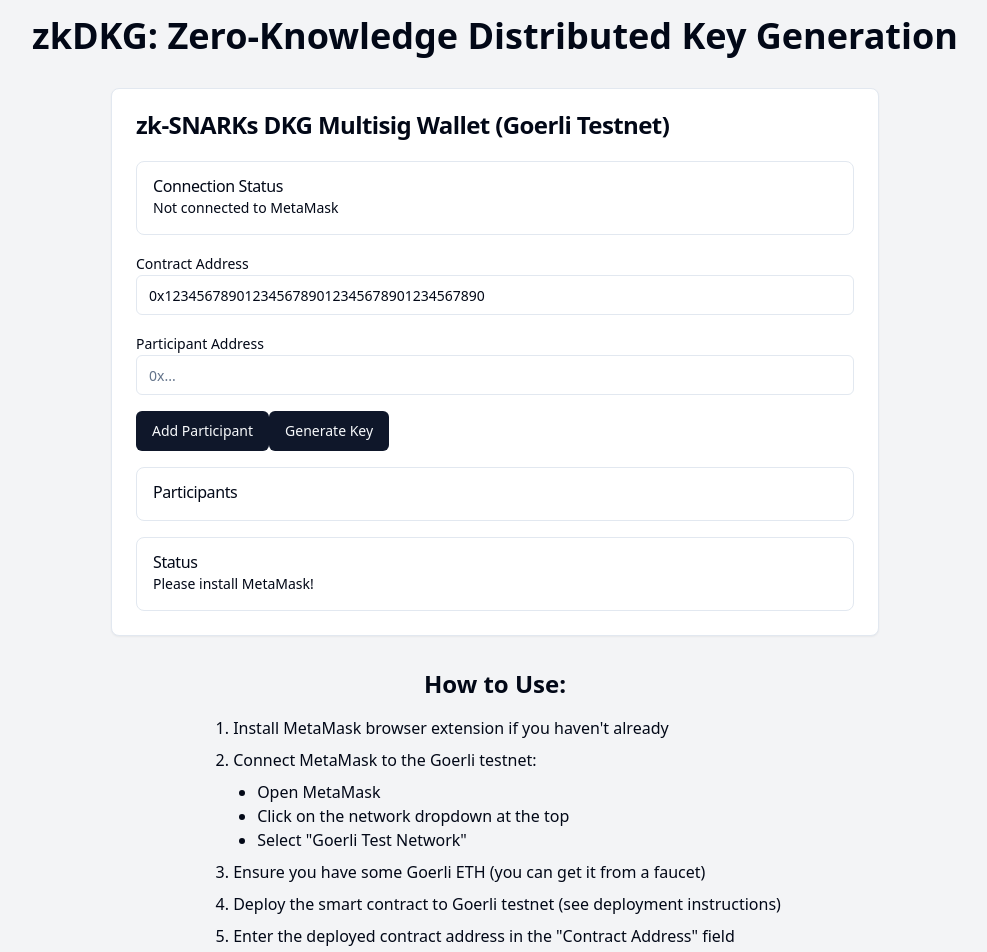
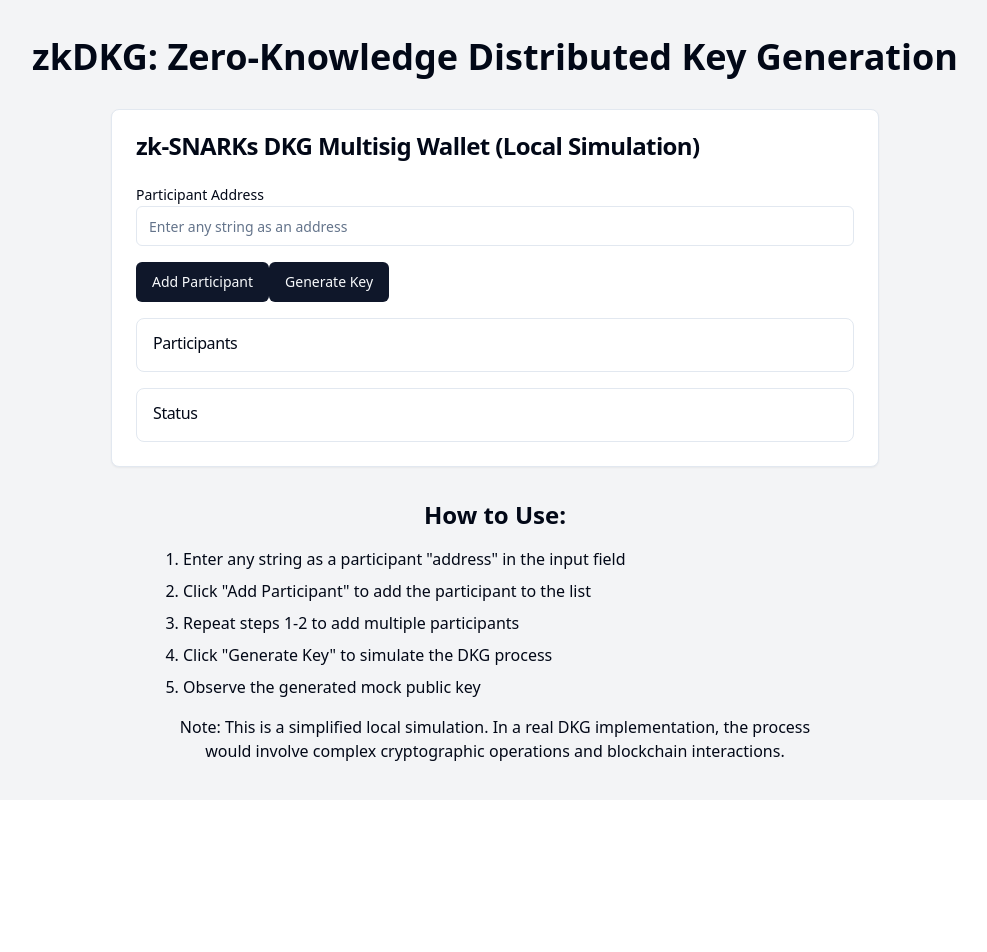
Before and after one commit to gavrielsha/zk-participant-network, a React (Vite) app: page / in a window 1280 px wide. Shown: the top 952 px of the page, without its empty margins (145-1132 px from the left). After the commit the page ends 800 px from the top, so only its background shows below. Built offline with nearby package versions, Linux system fonts and the light colour scheme.

Commit message:
Simplify local setup process
Refactor project structure and documentation to streamline local development and presentation of functionality. Ensure all necessary components are easily accessible for demonstration purposes.
[skip gpt_engineer]

```diff
--- a/src/components/DKGMultisigWallet.jsx
+++ b/src/components/DKGMultisigWallet.jsx
@@ -1,146 +1,55 @@
-import React, { useState, useEffect } from 'react';
-import { ethers } from 'ethers';
+import React, { useState } from 'react';
 import { Button } from "@/components/ui/button";
 import { Card, CardContent, CardHeader, CardTitle } from "@/components/ui/card";
 import { Input } from "@/components/ui/input";
 import { Label } from "@/components/ui/label";
 import { Alert, AlertDescription, AlertTitle } from "@/components/ui/alert";
 
-const contractABI = [
-  "function addParticipant(address participant) public",
-  "function generateKey() public",
-  "function getParticipants() public view returns (address[])",
-  "event ParticipantAdded(address participant)",
-  "event KeyGenerated(bytes32 publicKey)"
-];
-
 const DKGMultisigWallet = () => {
-  const [provider, setProvider] = useState(null);
-  const [contract, setContract] = useState(null);
-  const [account, setAccount] = useState('');
+  const [participants, setParticipants] = useState([]);
   const [participantAddress, setParticipantAddress] = useState('');
-  const [contractAddress, setContractAddress] = useState('0x1234567890123456789012345678901234567890'); // Replace with your deployed contract address
-  const [participants, setParticipants] = useState([]);
   const [publicKey, setPublicKey] = useState('');
   const [feedback, setFeedback] = useState('');
 
-  useEffect(() => {
-    const init = async () => {
-      if (typeof window.ethereum !== 'undefined') {
-        try {
-          await window.ethereum.request({ method: 'eth_requestAccounts' });
-          const provider = new ethers.providers.Web3Provider(window.ethereum);
-          setProvider(provider);
-
-          const network = await provider.getNetwork();
-          if (network.name !== 'goerli') {
-            setFeedback('Please switch to the Goerli testnet in MetaMask.');
-            return;
-          }
-
-          const accounts = await provider.listAccounts();
-          setAccount(accounts[0]);
-
-          window.ethereum.on('accountsChanged', (accounts) => {
-            setAccount(accounts[0]);
-          });
-
-          // Initialize contract
-          const signer = provider.getSigner();
-          const contract = new ethers.Contract(contractAddress, contractABI, signer);
-          setContract(contract);
-          setFeedback('Contract initialized successfully!');
-
-          // Load participants
-          loadParticipants(contract);
-        } catch (error) {
-          setFeedback('Error connecting to MetaMask: ' + error.message);
-        }
-      } else {
-        setFeedback('Please install MetaMask!');
-      }
-    };
-
-    init();
-  }, []);
-
-  const loadParticipants = async (contract) => {
-    try {
-      const participantList = await contract.getParticipants();
-      setParticipants(participantList);
-    } catch (error) {
-      console.error('Error loading participants:', error);
+  const addParticipant = () => {
+    if (participantAddress.trim() === '') {
+      setFeedback('Please enter a valid address');
+      return;
     }
+    if (participants.includes(participantAddress)) {
+      setFeedback('This participant is already added');
+      return;
+    }
+    setParticipants([...participants, participantAddress]);
+    setParticipantAddress('');
+    setFeedback('Participant added successfully!');
   };
 
-  const addParticipant = async () => {
-    if (!contract) {
-      setFeedback('Contract not initialized.');
+  const generateKey = () => {
+    if (participants.length === 0) {
+      setFeedback('Add participants before generating a key');
       return;
     }
-    if (!ethers.utils.isAddress(participantAddress)) {
-      setFeedback('Invalid participant address');
-      return;
-    }
-    try {
-      setFeedback('Processing...');
-      const tx = await contract.addParticipant(participantAddress);
-      await tx.wait();
-      setFeedback('Participant added successfully!');
-      loadParticipants(contract);
-      setParticipantAddress('');
-    } catch (error) {
-      setFeedback('Error: ' + error.message);
-    }
-  };
-
-  const generateKey = async () => {
-    if (!contract) {
-      setFeedback('Contract not initialized.');
-      return;
-    }
-    try {
-      setFeedback('Generating key...');
-      const tx = await contract.generateKey();
-      const receipt = await tx.wait();
-      const event = receipt.events.find(e => e.event === 'KeyGenerated');
-      if (event) {
-        setPublicKey(event.args.publicKey);
-        setFeedback('Key generated successfully!');
-      }
-    } catch (error) {
-      setFeedback('Error: ' + error.message);
-    }
+    // Simulate key generation with a random hash
+    const mockPublicKey = Array(64).fill(0).map(() => Math.floor(Math.random() * 16).toString(16)).join('');
+    setPublicKey(mockPublicKey);
+    setFeedback('Key generated successfully!');
   };
 
   return (
     <Card className="w-full max-w-3xl">
       <CardHeader>
-        <CardTitle>zk-SNARKs DKG Multisig Wallet (Goerli Testnet)</CardTitle>
+        <CardTitle>zk-SNARKs DKG Multisig Wallet (Local Simulation)</CardTitle>
       </CardHeader>
       <CardContent>
         <div className="space-y-4">
-          <Alert>
-            <AlertTitle>Connection Status</AlertTitle>
-            <AlertDescription>
-              {account ? `Connected to ${account}` : 'Not connected to MetaMask'}
-            </AlertDescription>
-          </Alert>
-          <div>
-            <Label htmlFor="contract-address">Contract Address</Label>
-            <Input
-              id="contract-address"
-              value={contractAddress}
-              readOnly
-            />
-          </div>
           <div>
             <Label htmlFor="participant-address">Participant Address</Label>
             <Input
               id="participant-address"
               value={participantAddress}
               onChange={(e) => setParticipantAddress(e.target.value)}
-              placeholder="0x..."
+              placeholder="Enter any string as an address"
             />
           </div>
           <Button onClick={addParticipant}>Add Participant</Button>
--- a/src/pages/Index.jsx
+++ b/src/pages/Index.jsx
@@ -9,21 +9,16 @@ const Index = () => {
       <div className="mt-8 text-center max-w-2xl">
         <h2 className="text-2xl font-semibold mb-4">How to Use:</h2>
         <ol className="text-left list-decimal pl-6 space-y-2">
-          <li>Install MetaMask browser extension if you haven't already</li>
-          <li>Connect MetaMask to the Goerli testnet:
-            <ul className="list-disc pl-6 mt-2">
-              <li>Open MetaMask</li>
-              <li>Click on the network dropdown at the top</li>
-              <li>Select "Goerli Test Network"</li>
-            </ul>
-          </li>
-          <li>Ensure you have some Goerli ETH (you can get it from a faucet)</li>
-          <li>Deploy the smart contract to Goerli testnet (see deployment instructions)</li>
-          <li>Enter the deployed contract address in the "Contract Address" field</li>
-          <li>Click "Initialize Contract" to connect to the deployed contract</li>
-          <li>Add participants by entering their Ethereum addresses</li>
-          <li>Generate keys using the provided button</li>
+          <li>Enter any string as a participant "address" in the input field</li>
+          <li>Click "Add Participant" to add the participant to the list</li>
+          <li>Repeat steps 1-2 to add multiple participants</li>
+          <li>Click "Generate Key" to simulate the DKG process</li>
+          <li>Observe the generated mock public key</li>
         </ol>
+        <p className="mt-4">
+          Note: This is a simplified local simulation. In a real DKG implementation,
+          the process would involve complex cryptographic operations and blockchain interactions.
+        </p>
       </div>
     </div>
   );
```
